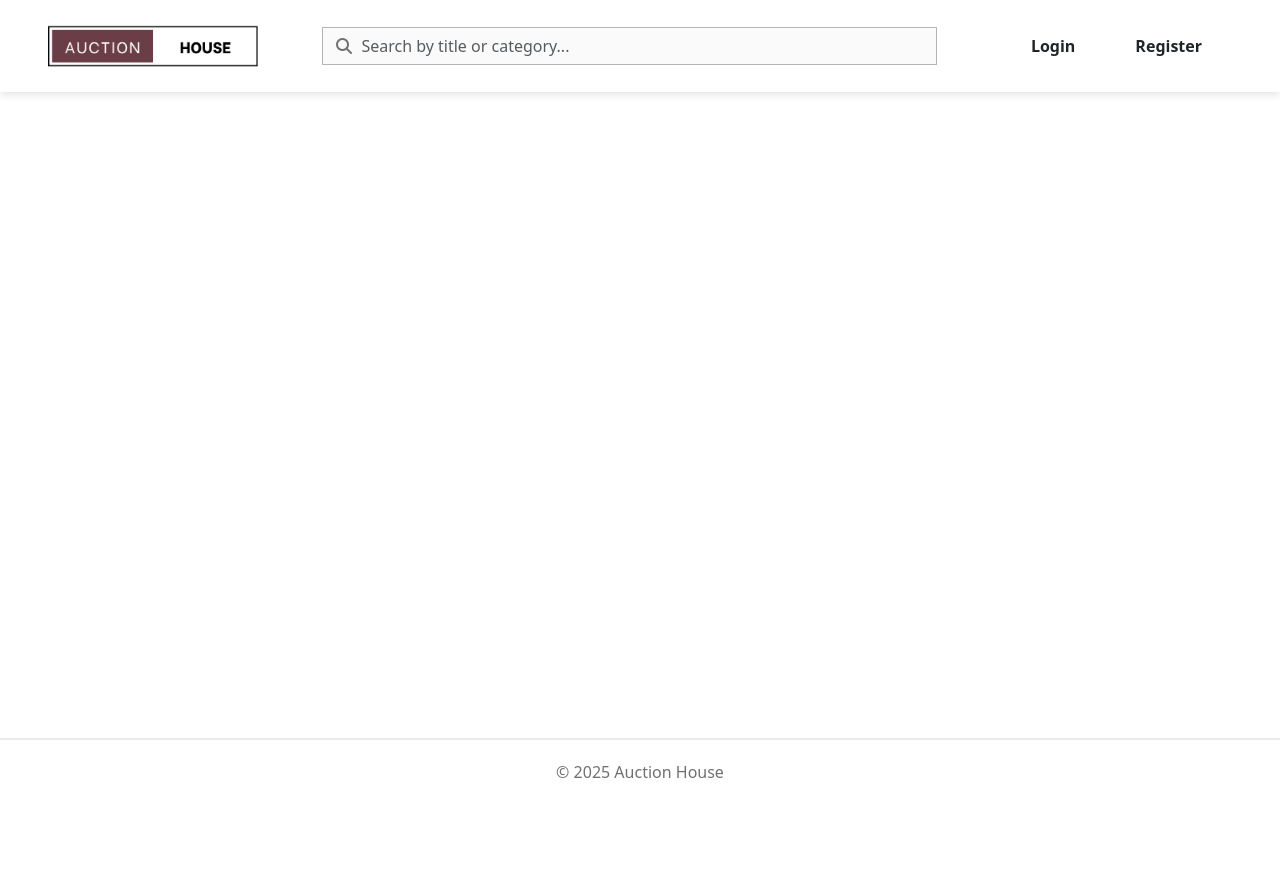
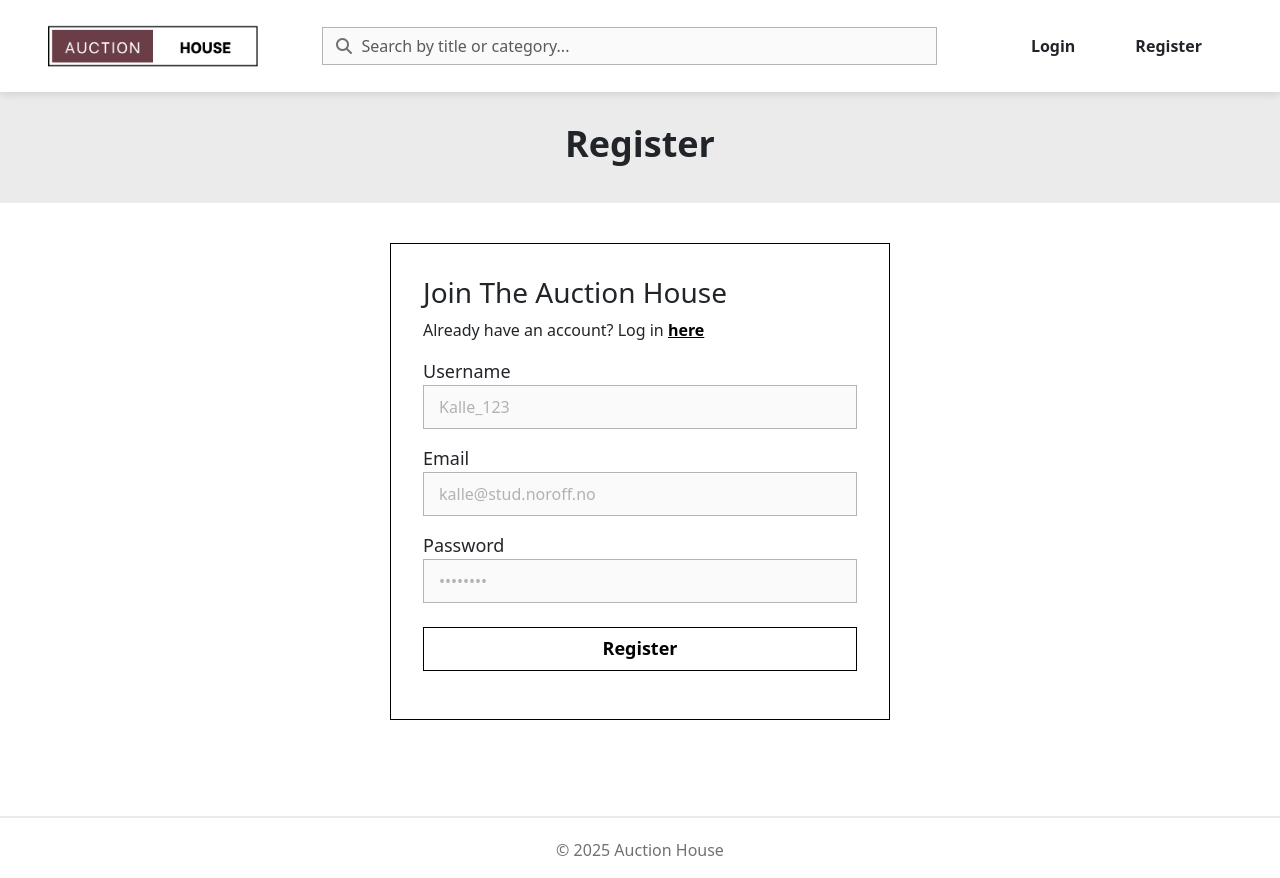
Before and after one commit to Mayamariaruth/auctionhouse, a plain HTML site: page html/register.html in a window 1280 px wide. Before the commit the page ends 800 px from the top, so only its background shows below. Drawn offline with nearby package versions, Linux system fonts and the light colour scheme.

Commit message:
copy login form code to register template and add username form field

```diff
--- a/html/register.html
+++ b/html/register.html
@@ -154,13 +154,56 @@
       </nav>
     </header>
     <!-- Main content -->
-    <main class="flex-grow-1">
-      <section>
-        <h1></h1>
+    <main class="flex-grow-1 mb-5">
+      <section class="title-section">
+        <h1>Register</h1>
+      </section>
+      <section class="auth-form d-flex flex-column">
+        <h2>Join The Auction House</h2>
+        <p>
+          Already have an account? Log in
+          <a href="login.html" class="fw-bold">here</a>
+        </p>
+        <form method="POST" id="register" novalidate>
+          <div class="d-flex flex-column mb-3">
+            <label for="name">Username</label>
+            <input
+              type="text"
+              name="name"
+              id="name"
+              placeholder="Kalle_123"
+              required
+            />
+            <span class="error-message" id="name-error"></span>
+          </div>
+          <div class="d-flex flex-column mb-3">
+            <label for="email">Email</label>
+            <input
+              type="email"
+              name="email"
+              id="email"
+              placeholder="kalle@stud.noroff.no"
+              required
+            />
+            <span class="error-message" id="email-error"></span>
+          </div>
+          <div class="d-flex flex-column">
+            <label for="password">Password</label>
+            <input
+              type="password"
+              name="password"
+              id="password"
+              placeholder="••••••••"
+              required
+            />
+            <span class="error-message" id="password-error"></span>
+          </div>
+          <button type="submit" class="form-btn mt-4 mb-3">Register</button>
+        </form>
       </section>
     </main>
     <!-- Footer -->
-    <footer>
+    <footer class="mt-5">
       <p>© 2025 Auction House</p>
     </footer>
     <!-- Bootstrap JS -->
```
Also changed, not shown: html/listing.html (+1 -1 lines), html/profile.html (+1 -1 lines), index.html (+1 -1 lines).
